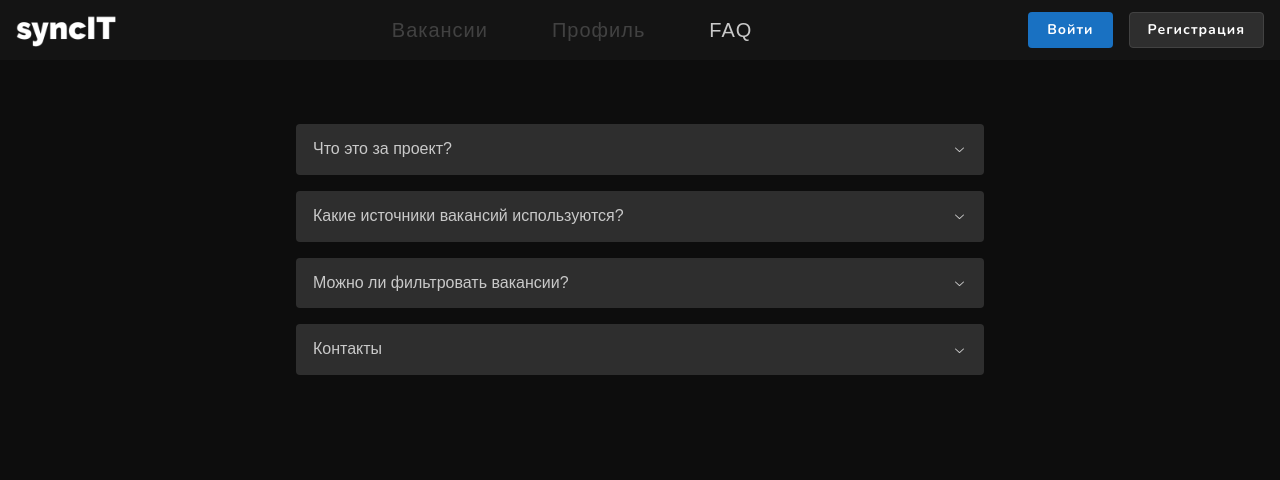
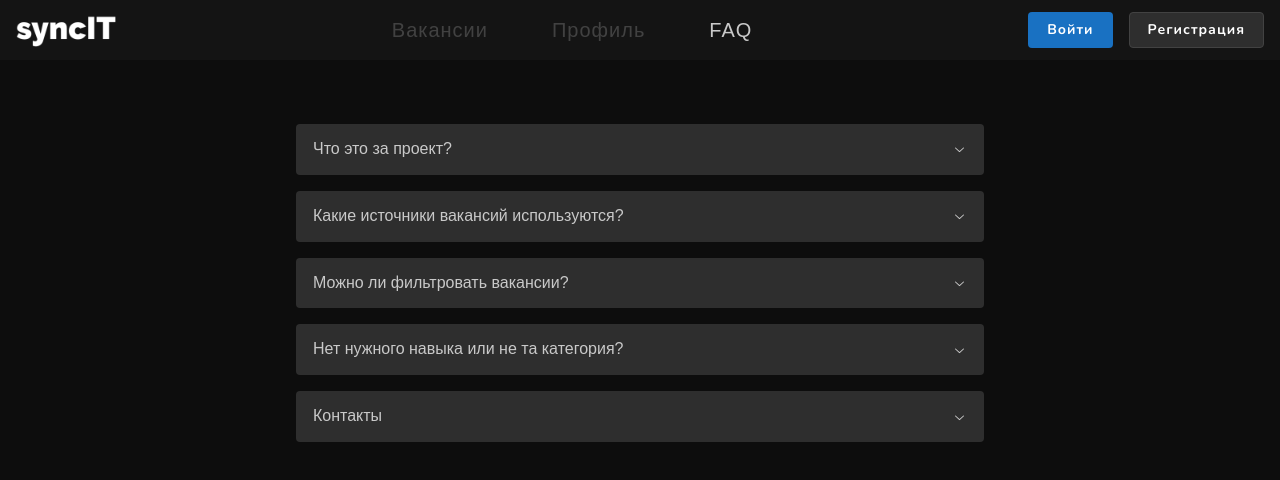
Before and after one commit to diplomatgmg/syncIT, a React (Vite) app in the folder frontend/: page /faq in a window 1280 px wide. Shown: the top 480 px of the page. Built offline with nearby package versions, Linux system fonts and the light colour scheme; a web font is replaced by a local one.

Commit message:
feat: added FAQ
Took 35 minutes

Took 12 minutes

```diff
--- a/frontend/src/features/faq/components/Faq.tsx
+++ b/frontend/src/features/faq/components/Faq.tsx
@@ -34,6 +34,18 @@ const Faq = (): ReactElement => {
           <Accordion.Panel>
             На данный момент нельзя. В будущем будет добавлена отдельная
             страница для поиска вакансий с возможностью фильтрации.
+          </Accordion.Panel>
+        </Accordion.Item>
+
+        <Accordion.Item value="bad-skill">
+          <Accordion.Control>
+            Нет нужного навыка или не та категория?
+          </Accordion.Control>
+          <Accordion.Panel>
+            Навыки периодически пополняются на основе популярности среди
+            вакансий. <br />
+            Если вы считаете, что нужного навыка нет, или он привязан не к той
+            категории - свяжитесь со мной.
           </Accordion.Panel>
         </Accordion.Item>
 
```
